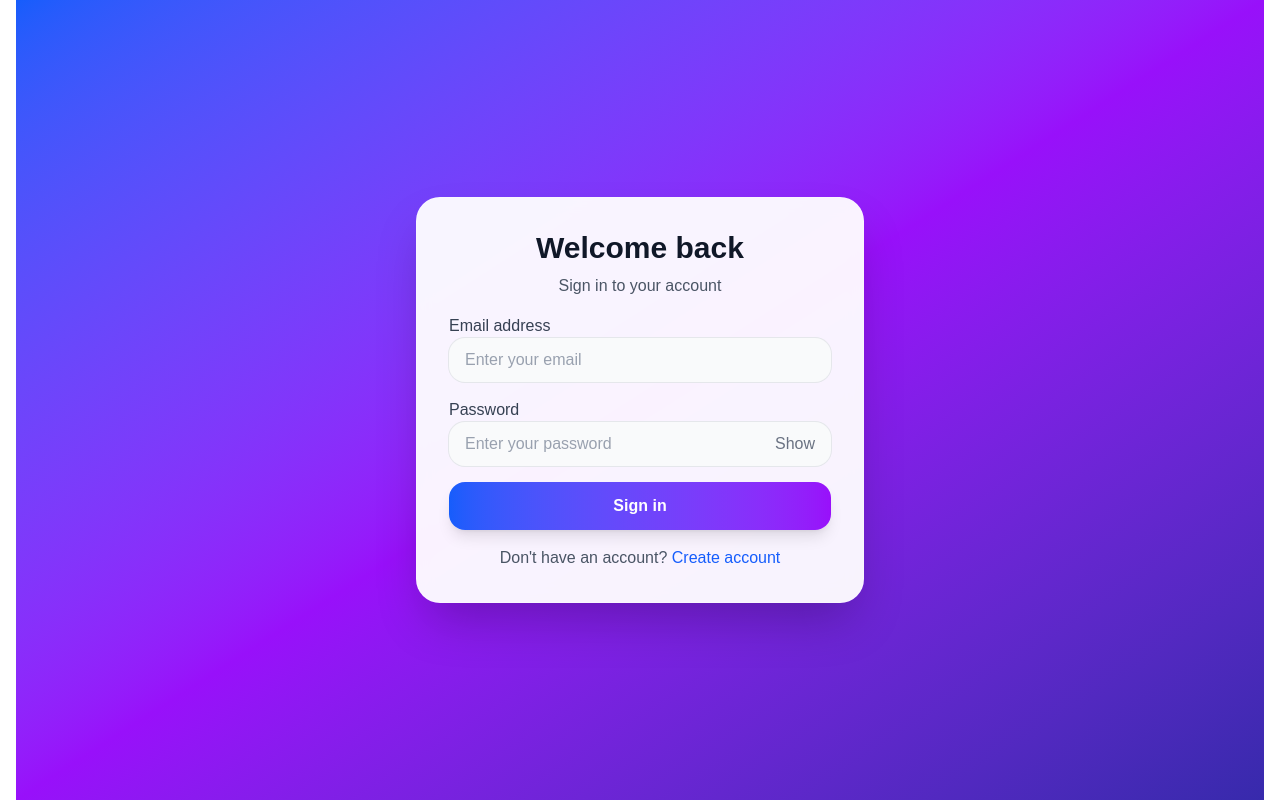
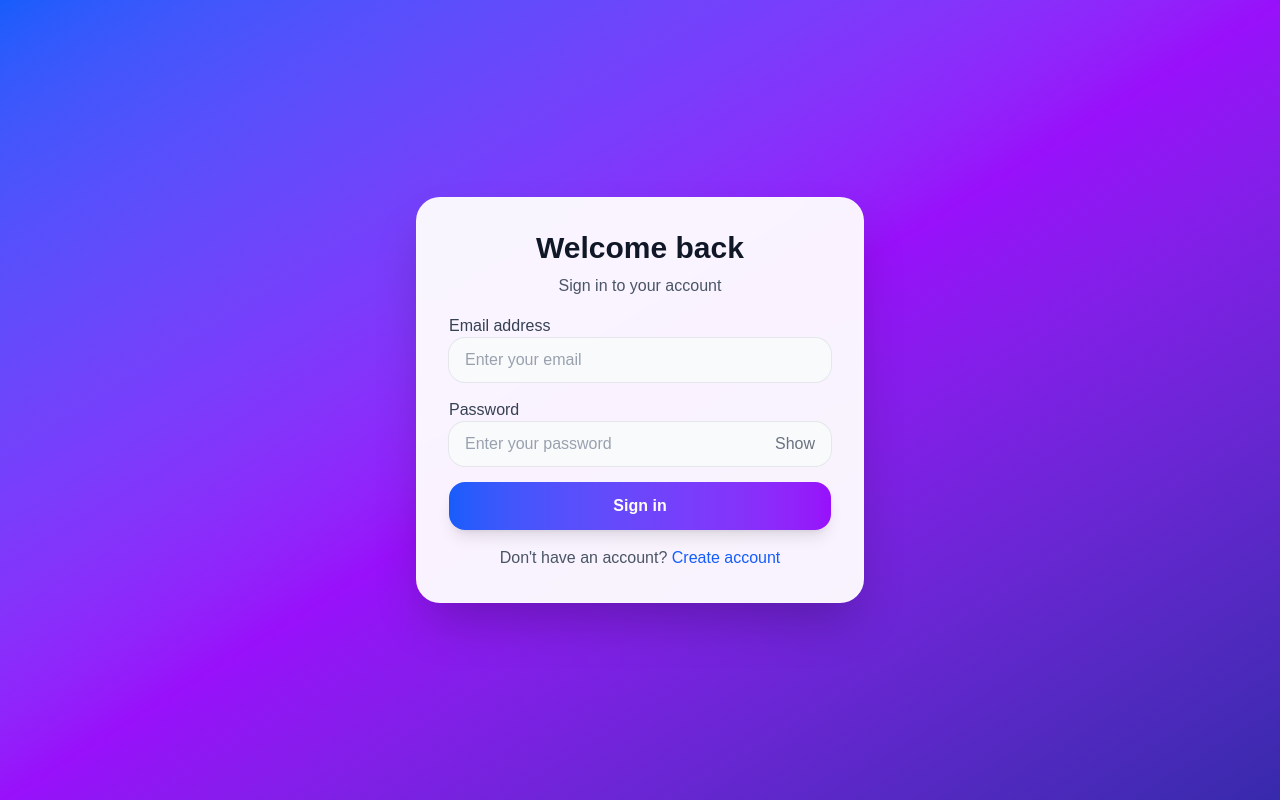
Before and after one commit to George-Farag/AIMealTracker, a Next.js app in the folder my-app/: page /auth/login in a window 1280 px wide. Built offline with nearby package versions, Linux system fonts and the light colour scheme.

Commit message:
fixed blackbar issue

```diff
--- a/my-app/src/components/auth/LoginForm.jsx
+++ b/my-app/src/components/auth/LoginForm.jsx
@@ -34,7 +34,7 @@ export default function LoginForm() {
 
   return (
     // Background
-<div className="min-h-screen w-full flex items-center justify-center bg-gradient-to-br from-blue-600 via-purple-600 to-indigo-800 p-4">
+    <div className="min-h-screen w-screen flex items-center justify-center bg-gradient-to-br from-blue-600 via-purple-600 to-indigo-800 p-4 fixed inset-0">
       <form
         onSubmit={onSubmit}
         className="w-full max-w-xs md:max-w-sm lg:max-w-md space-y-3 md:space-y-4 bg-white/95 backdrop-blur-sm p-4 md:p-6 lg:p-8 rounded-3xl shadow-2xl border border-white/20"
@@ -51,7 +51,7 @@ export default function LoginForm() {
               value={email}
               onChange={(e) => setEmail(e.target.value)}
               required
-              className="w-full rounded-2xl border-0 bg-gray-50 px-3 py-2 md:px-4 md:py-2.5 text-sm md:text-base placeholder-gray-400 ring-1 ring-gray-200 transition-all focus:bg-white focus:ring-2 focus:ring-blue-500 focus:ring-offset-0"
+              className="w-full rounded-2xl border-0 bg-gray-50 px-3 py-2 md:px-4 md:py-2.5 text-sm md:text-base text-black placeholder-gray-400 ring-1 ring-gray-200 transition-all focus:bg-white focus:ring-2 focus:ring-blue-500 focus:ring-offset-0"
               placeholder="Enter your email"
             />
           </div>
@@ -63,7 +63,7 @@ export default function LoginForm() {
                 value={password}
                 onChange={(e) => setPassword(e.target.value)}
                 required
-                className="w-full rounded-2xl border-0 bg-gray-50 px-3 py-2 md:px-4 md:py-2.5 pr-12 md:pr-14 text-sm md:text-base placeholder-gray-400 ring-1 ring-gray-200 transition-all focus:bg-white focus:ring-2 focus:ring-blue-500 focus:ring-offset-0"
+                className="w-full rounded-2xl border-0 bg-gray-50 px-3 py-2 md:px-4 md:py-2.5 pr-12 md:pr-14 text-sm md:text-base text-black placeholder-gray-400 ring-1 ring-gray-200 transition-all focus:bg-white focus:ring-2 focus:ring-blue-500 focus:ring-offset-0"
                 placeholder="Enter your password"
               />
               <button
```
